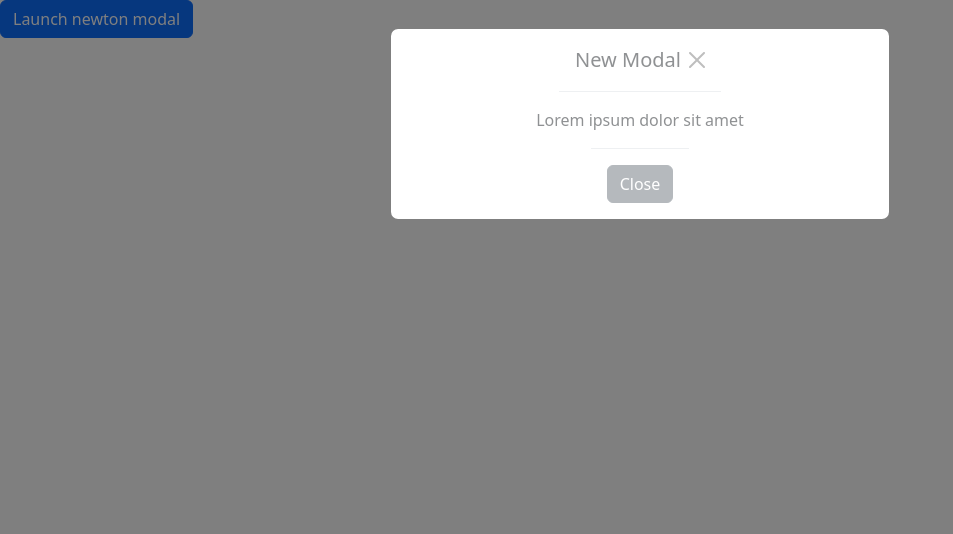
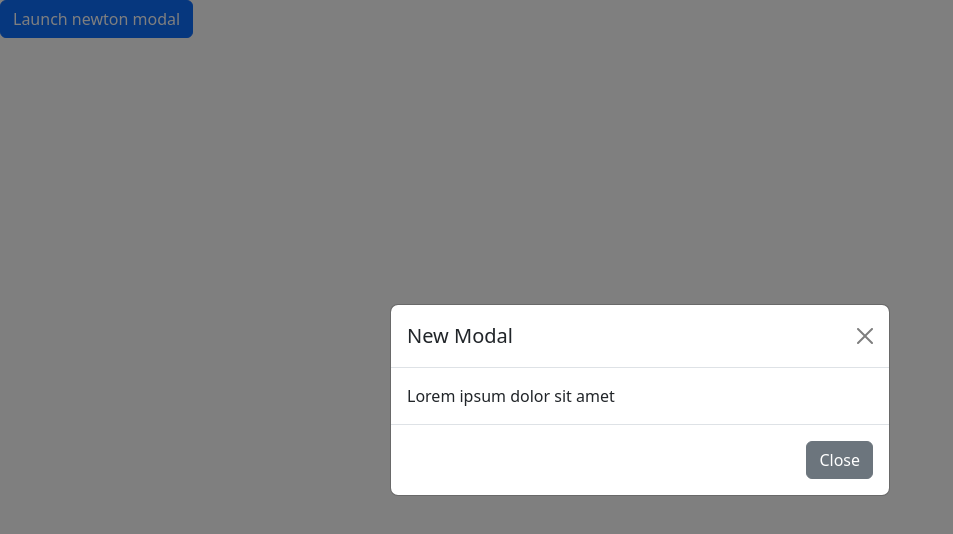
Before and after one commit to acciojob/bootstrap-modals-pathania0001, a website: page main.html in a window 1280 px wide. Both pictures are taken after a click on the button "Launch newton modal". Shown: the whole page, without its empty margins (0-953 px from the left). Drawn offline with nearby package versions, Linux system fonts and the light colour scheme.

Commit message:
created a submission

```diff
--- a/main.html
+++ b/main.html
@@ -12,9 +12,10 @@
     <button type="button"  id="open-modal" class="btn btn-primary" data-bs-toggle="modal">
   Launch newton modal
 </button>
-  <div class="modal fade modal-backdrop" id="newton-modal"  tabindex="-1" aria-labelledby="exampleModalLabel" aria-hidden="true">
-  <div class="modal-dialog ">
-    <div class="modal-content modal-dialog-centered">
+	  <div id="custom-class"></div>
+  <div class="modal fade" id="newton-modal"  tabindex="-1" aria-labelledby="exampleModalLabel" aria-hidden="true">
+  <div class="modal-dialog modal-dialog-centered z-2">
+    <div class="modal-content">
       <div class="modal-header">
         <h1 class="modal-title fs-5">New Modal</h1>
         <button type="button" class="btn-close cross" data-bs-dismiss="modal" aria-label="Close"></button>
--- a/script.js
+++ b/script.js
@@ -2,7 +2,7 @@
   const button = document.getElementById("open-modal")
   const modal = document.getElementById("newton-modal")
   const closebtns = document.getElementsByClassName("cross");
-
+  const backdrop = document.getElementById("custom-class");
    Array.from(closebtns).forEach((btn)=>btn.addEventListener("click",closeModal));
    button.onclick = openModal;
 function openModal() {
@@ -10,6 +10,7 @@ function openModal() {
   modal.style.display = "block";
   modal.removeAttribute("aria-hidden");
   modal.setAttribute("aria-modal", "true");
+	backdrop.style.display = "block";
 }
 
 function closeModal() {
@@ -18,4 +19,5 @@ function closeModal() {
   modal.style.display = "none";
   modal.setAttribute("aria-hidden", "true");
   modal.removeAttribute("aria-modal");
+	 backdrop.style.display = "none";
 }
--- a/styles.css
+++ b/styles.css
@@ -1,2 +1,13 @@
 
 /* Your CSS Code here. */
+
+#custom-class{
+  position: fixed;
+  top: 0;
+  left: 0;
+  background-color: rgba(0, 0, 0, 0.5);
+  z-index: 1; /* Must be below .modal (z-index: 1050) */
+  height: 100vh;
+  width: 100vw;
+  display: none; /* Initially hidden */
+}
```
